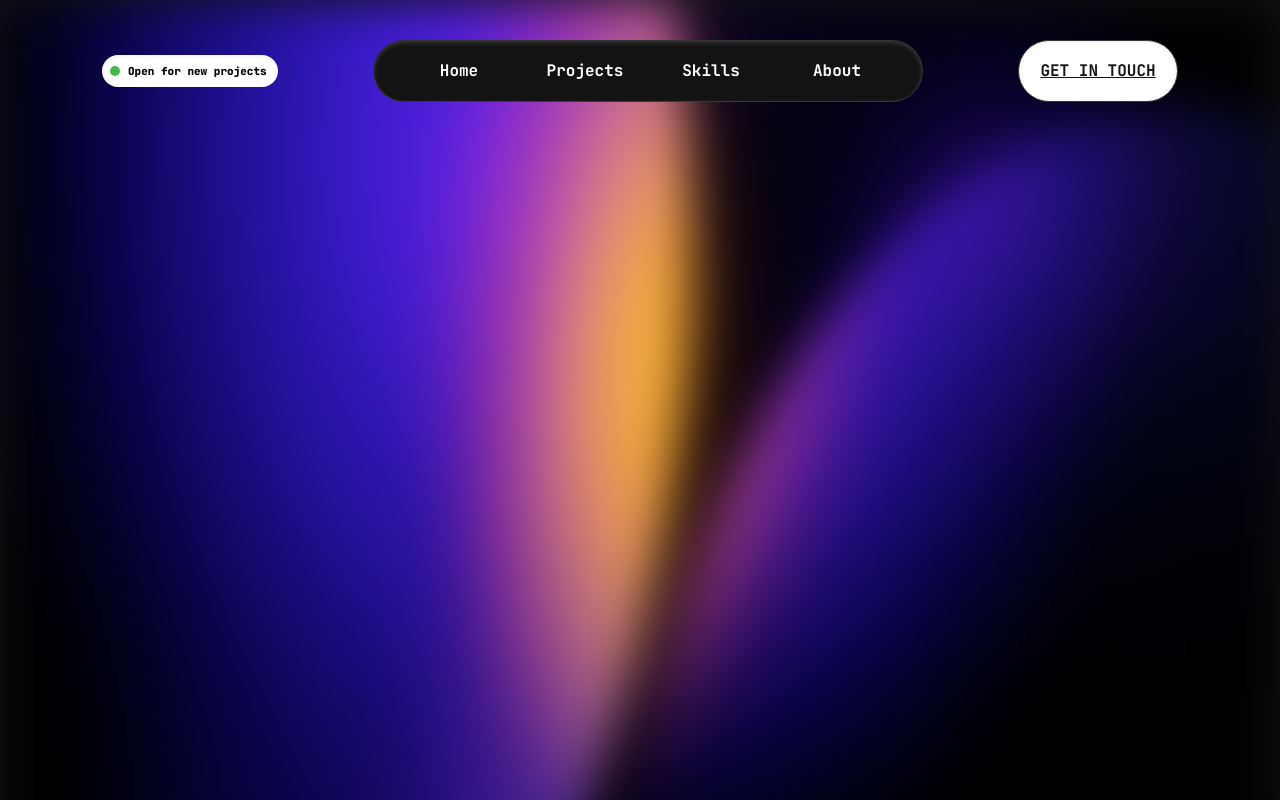
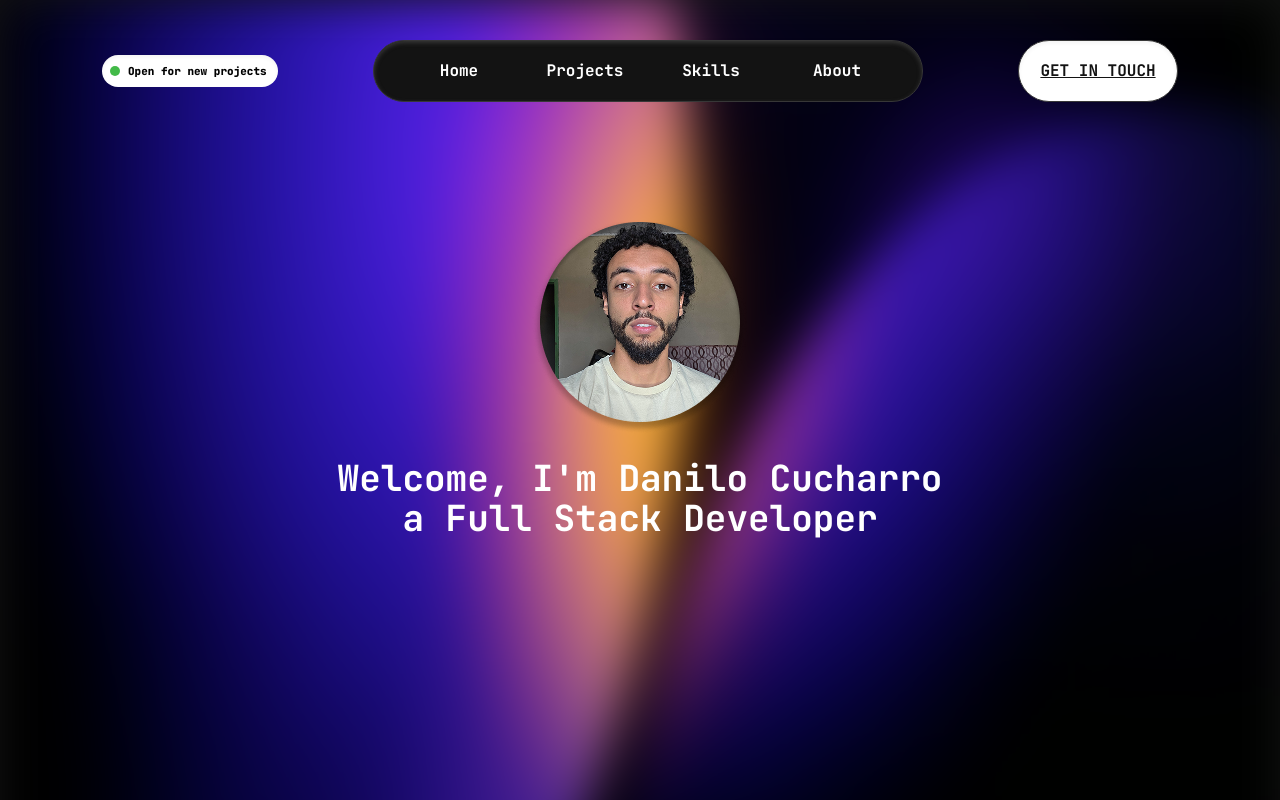
Before and after one commit to danilocucharro/portfolio, a Next.js app: page / in a window 1280 px wide. Shown: the top 800 px of the page. Built offline with nearby package versions, Linux system fonts and the light colour scheme.

Commit message:
feat: Adding a presentation section

```diff
--- a/src/app/(portfolio)/layout.tsx
+++ b/src/app/(portfolio)/layout.tsx
@@ -1,9 +1,12 @@
 import { Header } from "../components/header";
 
-export default function PortfolioLayout() {
+export default function PortfolioLayout({
+  children,
+}: Readonly<{ children: React.ReactNode }>) {
   return (
     <div className="max-w-269 w-full mx-auto flex flex-col h-dvh">
       <Header />
+      {children}
     </div>
   );
 }
--- a/src/app/(portfolio)/page.tsx
+++ b/src/app/(portfolio)/page.tsx
@@ -1,3 +1,9 @@
+import { PresentationSection } from "../components/presentation-section";
+
 export default function Home() {
-  return <h1>Hello world!!!</h1>;
+  return (
+    <main className="w-full flex flex-col gap-4.5">
+      <PresentationSection />
+    </main>
+  );
 }
--- /dev/null
+++ b/src/app/components/presentation-section.tsx
@@ -0,0 +1,16 @@
+export function PresentationSection() {
+  return (
+    <section className="flex flex-col flex-1 gap-8 items-center mt-20">
+      <div className="flex flex-col max-w-157.5 items-center gap-6">
+        {/*eslint-disable-next-line @next/next/no-img-element */}
+        <img src="profile-1.png" alt="Danilo Cucharro Photo" />
+        <div className="w-full">
+          <h1 className="font-bold text-white text-4xl text-wrap text-center">
+            Welcome, {"I'm"} Danilo Cucharro a Full Stack Developer
+          </h1>
+        </div>
+        <div className="w-full flex justify-center gap-9"></div>
+      </div>
+    </section>
+  );
+}
--- a/src/app/layout.tsx
+++ b/src/app/layout.tsx
@@ -3,7 +3,7 @@ import { JetBrains_Mono } from "next/font/google";
 import "./globals.css";
 
 export const metadata: Metadata = {
-  title: "Cuchas Dev",
+  title: "Danilo Cucharro Dev",
   description: "Danilo Cucharro Portfolio",
 };
 
@@ -23,7 +23,7 @@ export default function RootLayout({
         <img
           src="background.png"
           alt="background image"
-          className="absolute -z-10 w-full blur-xl h-dvw"
+          className="absolute -z-50 w-full blur-xl h-dvw"
         />
         {children}
       </body>
```
Also changed, not shown: public/profile-1.png (added), public/profile-2.png (added).
